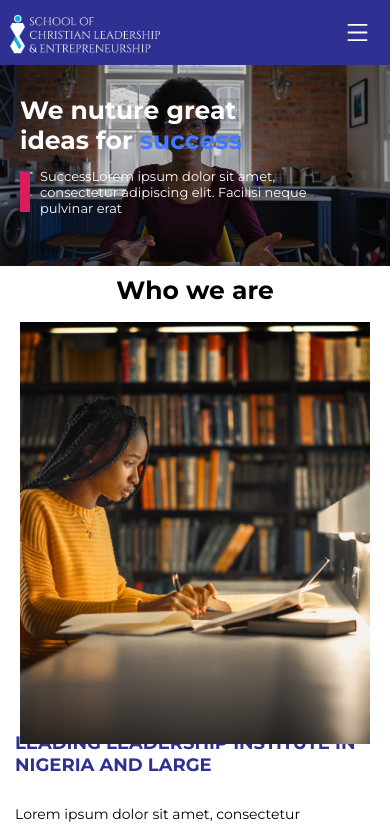
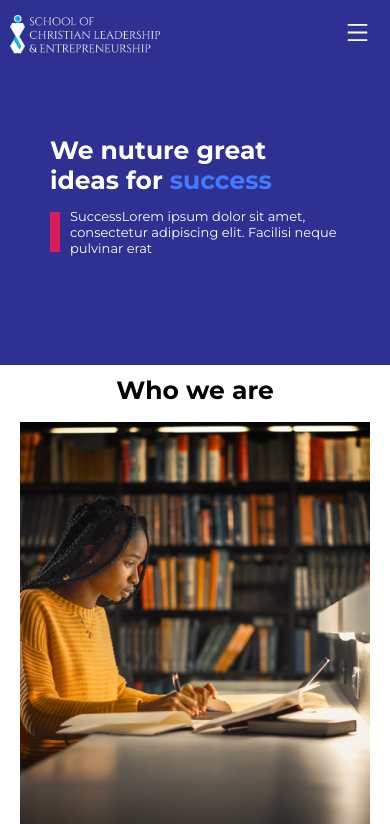
Before and after one commit to inedjosh/scle, a Next.js app: page / in a window 390 px wide. Shown: the top 824 px of the page. Built offline with nearby package versions, Linux system fonts and the light colour scheme.

Commit message:
fixing styles

```diff
--- a/pages/index.js
+++ b/pages/index.js
@@ -2,9 +2,9 @@ import Head from 'next/head'
 import Image from 'next/image'
 import styles from '../styles/Home.module.css'
 import logo from './../images/MAIN-LOGO.png'
+import lady from './../images/lady.png'
+import background from './../images/background.png'
 import Link from 'next/link'
-import background from '../images/background.png'
-import lady from './../images/lady.png'
 import course from './../images/guy-home.png'
 import community from './../images/community.png'
 import Header from './../components/Header'
@@ -29,8 +29,9 @@ export default function Home() {
 
    <Header />
      <div className={styles.hero} >
-      <div>
-        <Image src={background} height={750} className={styles.background} />
+
+      <div className={styles.containerHero}>
+        <Image src={background}  className={styles.background} />
       </div>
      <div className={styles.overlay}></div>
    <div className={styles.heroDescription}>
--- a/styles/Home.module.css
+++ b/styles/Home.module.css
@@ -100,14 +100,11 @@ flex-direction: column;
 position: relative;
 }
 .background{
-  position: fixed;
-  left: 0;
-  top: 0;
-  bottom: 0;
-  right: 0;
+  display: none;
 }
 .heroDescription{
   position: absolute;
+  top: 80px
 }
 .heroText{
   color: #fff;
@@ -452,7 +449,7 @@ font-family: 'Montserrat', sans-serif;
 font-family: 'Montserrat', sans-serif;
 /* margin-top:80px; */
 }
-@media only screen and (max-width: 800px) and (min-width: 500px) {
+@media only screen and (max-width: 800px) and (min-width: 650px) {
     .header{
   display:flex;
   justify-content: space-between;
@@ -504,7 +501,8 @@ font-family: 'Montserrat', sans-serif;
   align-items: center;
 }
 .textDiv{
-  padding: 0 50px
+  padding: 0 50px;
+
 }
 .divImage{
   width: 100%;
@@ -531,6 +529,12 @@ padding:0;
 height: 400px;
 display: flex;
 flex-direction: column;
+}
+.heroDescription{
+  top:10px;
+}
+.whoWeAre{
+  margin-top: -150px;
 }
 .testimony{
   margin-top:50px;
@@ -684,7 +688,7 @@ font-family: 'Montserrat', sans-serif;
 /* margin-top:80px; */
 }
 }
-@media only screen and (max-width: 500px)  {
+@media only screen and (max-width: 650px)  {
     .header{
   display:flex;
   justify-content: space-between;
@@ -743,15 +747,27 @@ display: none;
  z-index: 20;
  font-weight: bolder;
 }
+.hero{
+  height: 300px;
+  background: #2E3192;
+  display: flex;
+  justify-content: center;
+  align-items: center;
+}
 .background{
-  height: 500px;
+  display: none;
+  width: 0;
+  height:0;
+}
+.containerHero{
+  display: none;
 }
 .subHeading{
   margin-top: 80px;
   /* color: black; */
 }
 .heroDescription{
-  top: -50px
+  top: -10px
 }
 .heroTextBlue{
   color: #407BFF
@@ -770,9 +786,7 @@ display: none;
   z-index: 1;
   cursor: pointer;
 }
-.hero{
-  height: 200px;
-}
+
 .heroTextSub{
   margin-left: 20px;
   display: flex;
--- a/styles/about.module.css
+++ b/styles/about.module.css
@@ -512,7 +512,7 @@ width: 350px
     padding-right: 10px;
     margin-right: 10px;
 }
-@media only screen and (max-width: 850px) and (min-width: 500px) {
+@media only screen and (max-width: 850px) and (min-width: 650px) {
 
 .videoHolder{
     display: flex;
--- a/styles/globals.css
+++ b/styles/globals.css
@@ -14,3 +14,7 @@ a {
 * {
   box-sizing: border-box;
 }
+.divImageMain{
+  width:100px;
+  height:100px;
+}
```
